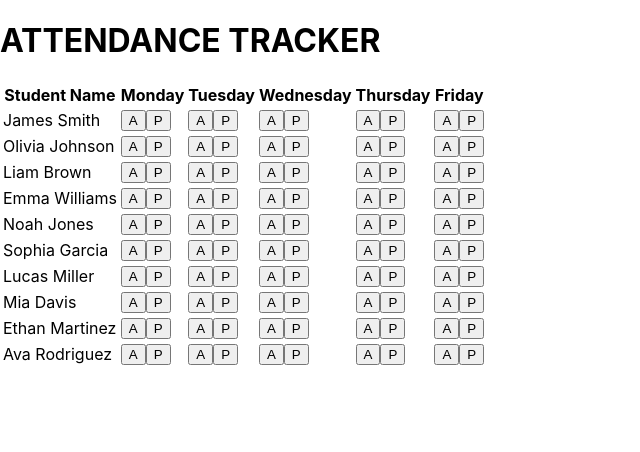
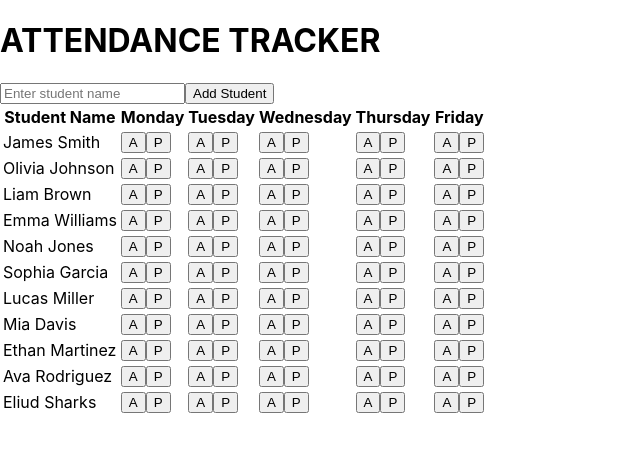
Before and after one commit to Aljawaab/class-register, a React (Create React App) app: page / in a window 1280 px wide. Shown: the top 452 px of the page, without its empty margins (0-640 px from the left). Built offline with nearby package versions, Linux system fonts and the light colour scheme; data requests are answered from the project's data file.

Commit message:
add_form_to_add_newStudent

```diff
--- a/src/App.js
+++ b/src/App.js
@@ -1,11 +1,27 @@
-import React from "react";
+import React, { useState, useEffect } from "react";
 import Table from "./Table"
+import Form from "./Form";
 
 function App() {
+  const [students, setStudents] = useState([]);
+
+  useEffect(() => {
+    fetch("http://localhost:3000/students")
+      .then((response) => response.json())
+      .then((data) => setStudents(data))
+      .catch((error) => console.error("Error fetching students:", error));
+  }, []);
+
+
+  const addStudent = (newStudent) => {
+    setStudents((prevStudents) => [...prevStudents, newStudent]);
+  };
+
   return (
     <div className="App">
       <h1>ATTENDANCE TRACKER</h1>
-      <Table />
+      <Form addStudent={addStudent}/>
+      <Table students={students}/>
     </div>
   );
 }
--- a/src/Form.js
+++ b/src/Form.js
@@ -0,0 +1,45 @@
+import React, { useState } from "react";
+
+function Form({ addStudent }) {
+  const [name, setName] = useState(""); // State for the student name
+
+  // Function to handle form submission
+  const handleSubmit = (event) => {
+    event.preventDefault(); // Prevent the default form submission behavior
+
+    // Create a new student object with only the name
+    const newStudent = { name };
+
+    // Make a POST request to add the new student
+    fetch("http://localhost:3000/students", {
+      method: "POST",
+      headers: {
+        "Content-Type": "application/json",
+      },
+      body: JSON.stringify(newStudent),
+    })
+      .then((response) => response.json())
+      .then((data) => {
+        addStudent(data); // Update the parent component's state with the new student
+        setName(""); // Clear the form field
+      })
+      .catch((error) => {
+        console.error("Error adding student:", error);
+      });
+  };
+
+  return (
+    <form onSubmit={handleSubmit}>
+      <input
+        type="text"
+        value={name}
+        onChange={(e) => setName(e.target.value)}
+        placeholder="Enter student name"
+        required
+      />
+      <button type="submit">Add Student</button>
+    </form>
+  );
+}
+
+export default Form;
--- a/src/Table.js
+++ b/src/Table.js
@@ -2,9 +2,9 @@ import React, { useEffect, useState } from "react";
 import TableBody from "./TableBody";
 import TableHead from "./TableHead.js"
 
-function Table(){
+function Table({students}){
 
-  const [students, setStudents] = useState([])
+  /*const [students, setStudents] = useState([])
 
   useEffect(() => {
 
@@ -12,7 +12,9 @@ function Table(){
       .then(response => response.json())
       .then(students => setStudents(students));
 
-    }, []);
+    }, []);*/
+
+
     return(
         <table>
           <TableHead />
--- a/src/db.json
+++ b/src/db.json
@@ -1,44 +1,48 @@
 {
   "students": [
     {
-        "id": 1,
+      "id": "1",
       "name": "James Smith"
     },
     {
-        "id": 2,
+      "id": "2",
       "name": "Olivia Johnson"
     },
     {
-        "id": 3,
+      "id": "3",
       "name": "Liam Brown"
     },
     {
-        "id": 4,
+      "id": "4",
       "name": "Emma Williams"
     },
     {
-        "id": 5,
+      "id": "5",
       "name": "Noah Jones"
     },
     {
-        "id": 6,
+      "id": "6",
       "name": "Sophia Garcia"
     },
     {
-        "id": 7,
+      "id": "7",
       "name": "Lucas Miller"
     },
     {
-        "id": 8,
+      "id": "8",
       "name": "Mia Davis"
     },
     {
-        "id": 9,
+      "id": "9",
       "name": "Ethan Martinez"
     },
     {
-        "id": 10,
+      "id": "10",
       "name": "Ava Rodriguez"
+    },
+    {
+      "id": "5135",
+      "name": "Eliud Sharks"
     }
   ]
 }
```
Lines whose indentation alone changed are shown as unchanged.
